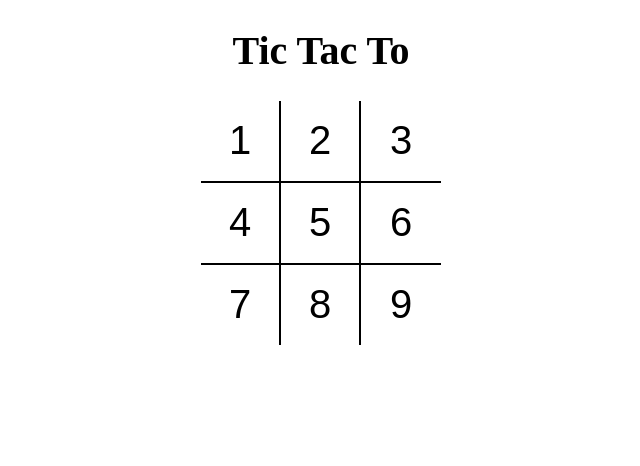
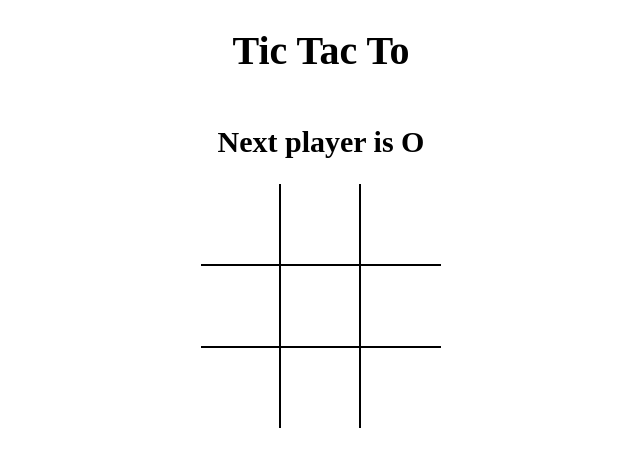
Before and after one commit to souravdev-eng/react-tictacto, a React (Vite) app: page / in a window 1280 px wide. Shown: the top 466 px of the page, without its empty margins (319-959 px from the left). Built offline with nearby package versions, Linux system fonts and the light colour scheme.

Commit message:
calculate winner and lift up the state into app component

```diff
--- a/src/App.js
+++ b/src/App.js
@@ -1,12 +1,34 @@
-import React from 'react';
+import React, { useState } from 'react';
 import Board from './components/Board';
+import { calculateWinner } from './helper';
 import './style/root.scss';
 
 const App = () => {
+  const [board, setBoard] = useState(Array(9).fill(null));
+  const [isXNext, setIsXNext] = useState(false);
+  const winner = calculateWinner(board);
+  const message = winner
+    ? `Winner is ${winner}`
+    : `Next player is ${isXNext ? 'X' : 'O'}`;
+  const handelClickUpdate = position => {
+    if (board[position] || winner) {
+      return;
+    }
+    setBoard(prev => {
+      return prev.map((squ, pos) => {
+        if (pos === position) {
+          return isXNext ? 'X' : 'O';
+        }
+        return squ;
+      });
+    });
+    setIsXNext(prev => !prev);
+  };
   return (
     <div className="app">
       <h1>Tic Tac To</h1>
-      <Board />
+      <h2>{message}</h2>
+      <Board board={board} handelClickUpdate={handelClickUpdate} />
     </div>
   );
 };
--- a/src/components/Board.jsx
+++ b/src/components/Board.jsx
@@ -1,23 +1,35 @@
 import React from 'react';
 import Squre from './Squre';
 
-const Board = () => {
+const Board = ({ board, handelClickUpdate }) => {
+  // Only work to show spacify array position
+  const renderSquer = position => {
+    return (
+      <Squre
+        value={board[position]}
+        onClick={() => {
+          handelClickUpdate(position);
+        }}
+      />
+    );
+  };
+
   return (
     <div className="board">
       <div className="board-row">
-        <Squre value={1} />
-        <Squre value={2} />
-        <Squre value={3} />
+        {renderSquer(0)}
+        {renderSquer(1)}
+        {renderSquer(2)}
       </div>
       <div className="board-row">
-        <Squre value={4} />
-        <Squre value={5} />
-        <Squre value={6} />
+        {renderSquer(3)}
+        {renderSquer(4)}
+        {renderSquer(5)}
       </div>
       <div className="board-row">
-        <Squre value={7} />
-        <Squre value={8} />
-        <Squre value={9} />
+        {renderSquer(6)}
+        {renderSquer(7)}
+        {renderSquer(8)}
       </div>
     </div>
   );
--- a/src/components/Squre.jsx
+++ b/src/components/Squre.jsx
@@ -1,8 +1,9 @@
 import React from 'react';
 
-const Squre = ({ value }) => {
+const Squre = ({ value, onClick }) => {
+  console.log(value);
   return (
-    <button type="button" className="square">
+    <button type="button" className="square" onClick={onClick}>
       {value}
     </button>
   );
--- a/Calculate winner function.js
+++ b/src/helper.js
@@ -1,4 +1,4 @@
-function calculateWinner(squares) {
+export function calculateWinner(squares) {
   const lines = [
     [0, 1, 2],
     [3, 4, 5],
```
